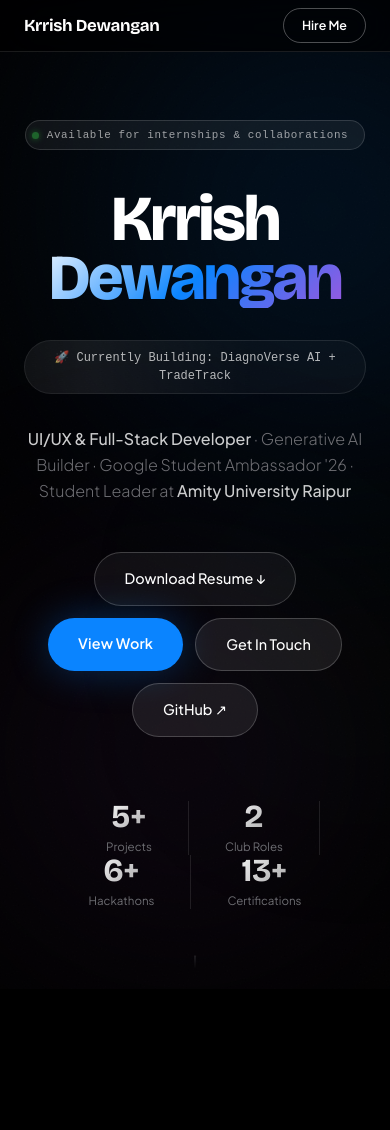
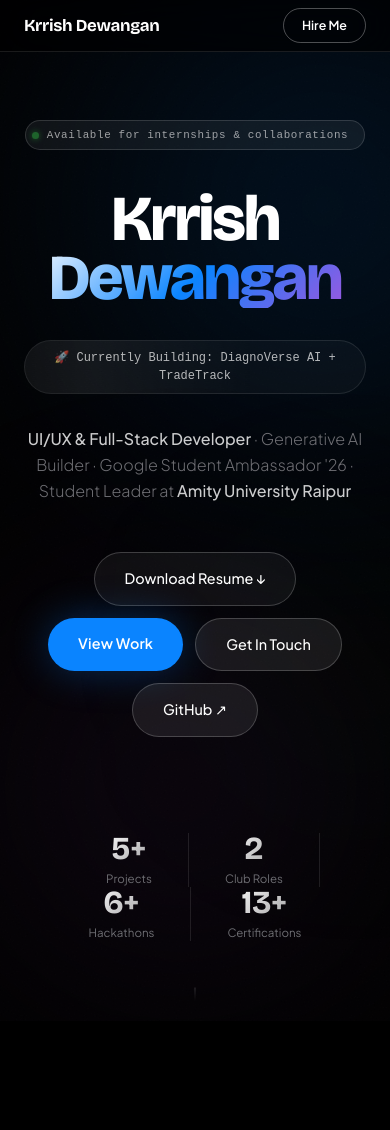
Before and after one commit to kd2606/krrish-portfolio, a Next.js app: page / in a window 390 px wide. Shown: the top 1130 px of the page. Built offline with nearby package versions, Linux system fonts and the light colour scheme; a web font is replaced by a local one.

Commit message:
fix: resolve CTA and stats overlap on small screens by removing absolute positioning

```diff
--- a/components/sections/Hero.tsx
+++ b/components/sections/Hero.tsx
@@ -163,7 +163,7 @@ export default function Hero() {
 
       {/* ── Stats Strip ── */}
       <div
-        className="lg:absolute lg:bottom-12 lg:left-1/2 lg:-translate-x-1/2 relative mt-16 lg:mt-0 flex flex-wrap justify-center z-[2]"
+        className="relative mt-24 flex flex-wrap justify-center z-[2]"
         style={{
           opacity: 0,
           animation: `fadeUp 0.7s 0.75s ${ease} forwards`,
```
